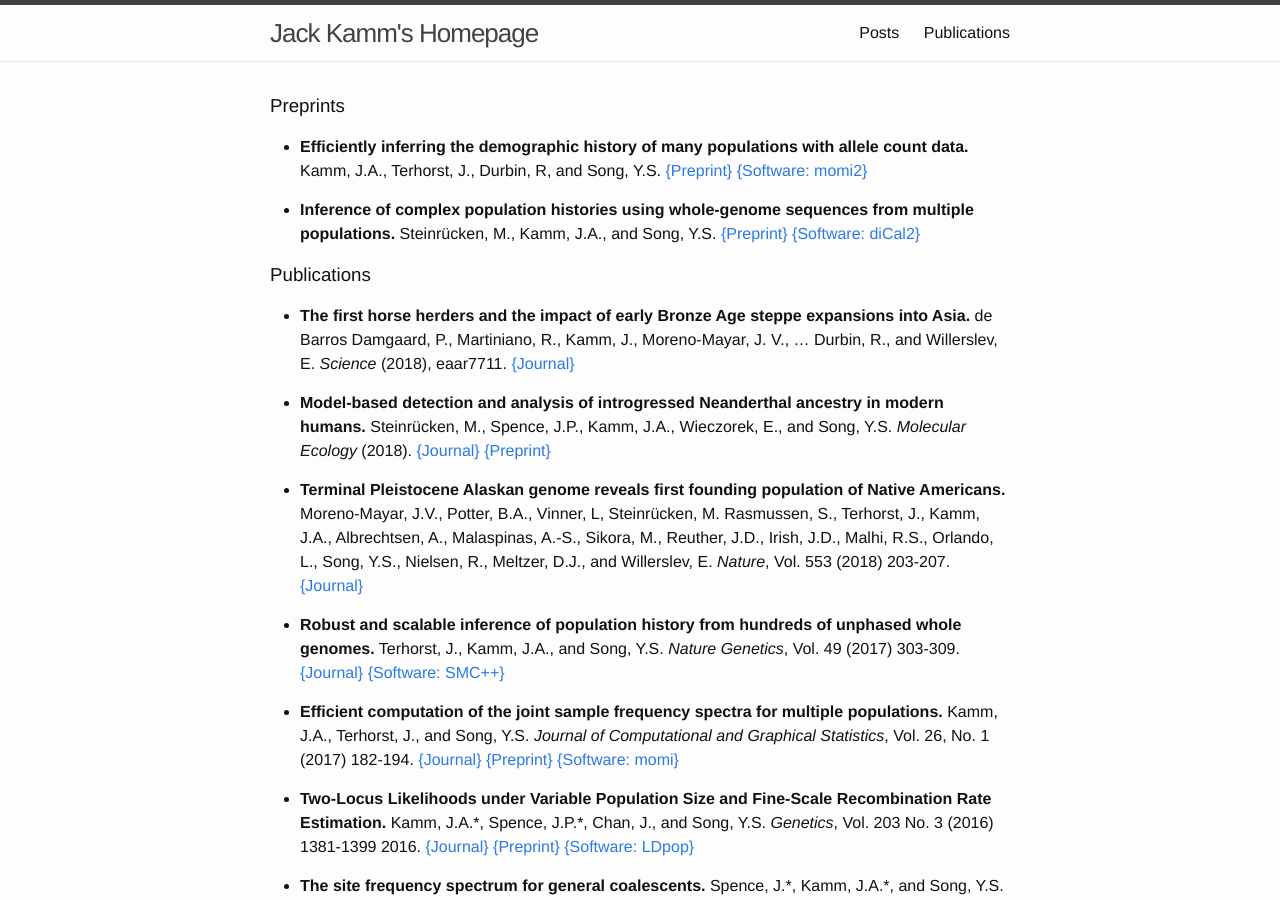
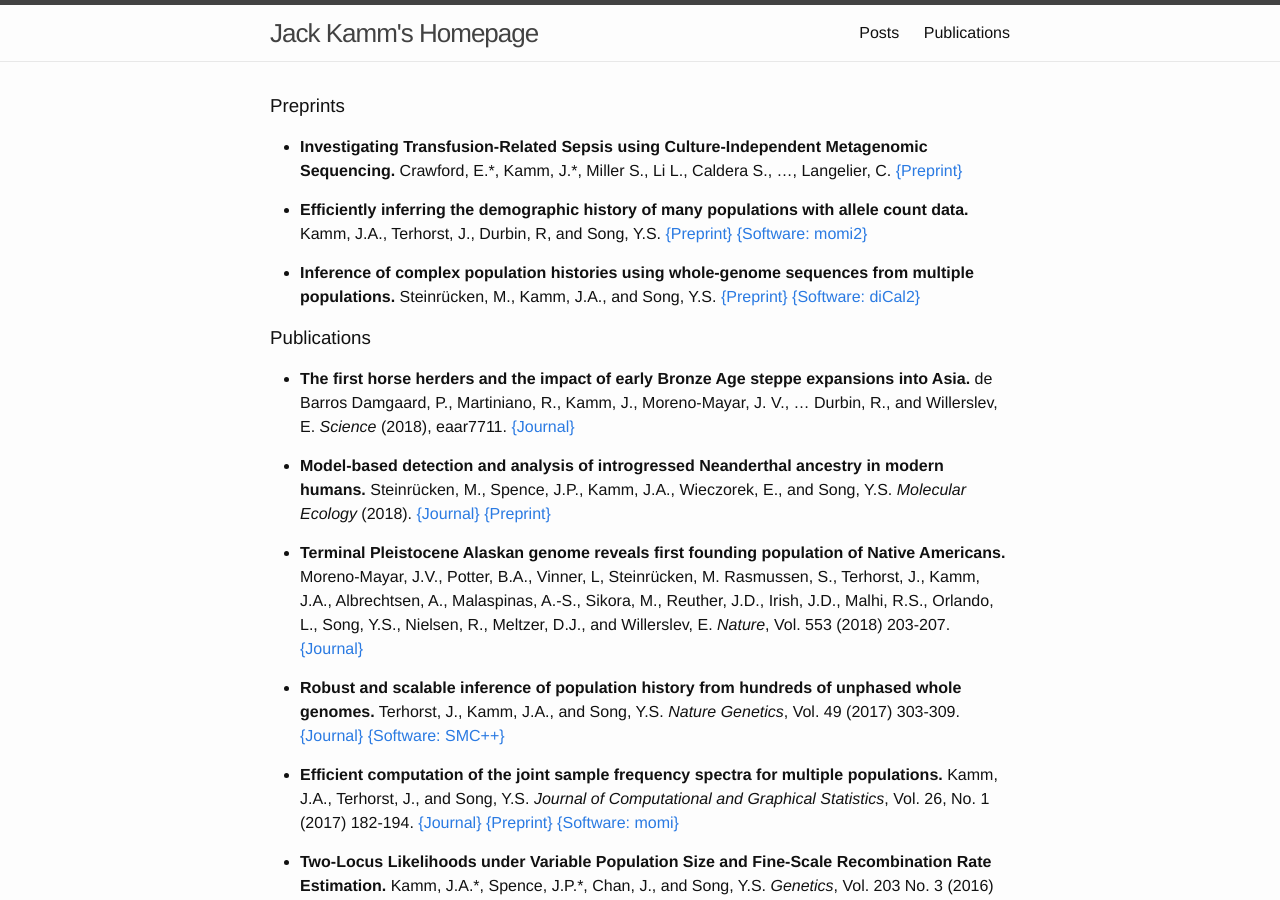
Before and after one commit to jackkamm/jackkamm.github.io, a Jekyll site: the page built from publications.md, in a window 1280 px wide and 900 px high. Built offline with Jekyll 4.4.1, drawn with Linux system fonts in a browser that asks for light colours.

Commit message:
Add preprint (Investigating Transfusion-Related Sepsis)

```diff
--- a/publications.md
+++ b/publications.md
@@ -4,6 +4,11 @@ title: Publications
 ---
 
 ### Preprints
+
+-   **Investigating Transfusion-Related Sepsis using
+    Culture-Independent Metagenomic Sequencing.** Crawford, E.\*,
+    Kamm, J.\*, Miller S., Li L., Caldera S., ..., Langelier, C.
+    [{Preprint}](https://www.biorxiv.org/content/10.1101/653337v1)
 
 -   **Efficiently inferring the demographic history of many populations
     with allele count data.** Kamm, J.A., Terhorst, J., Durbin, R, and Song, Y.S.
```
